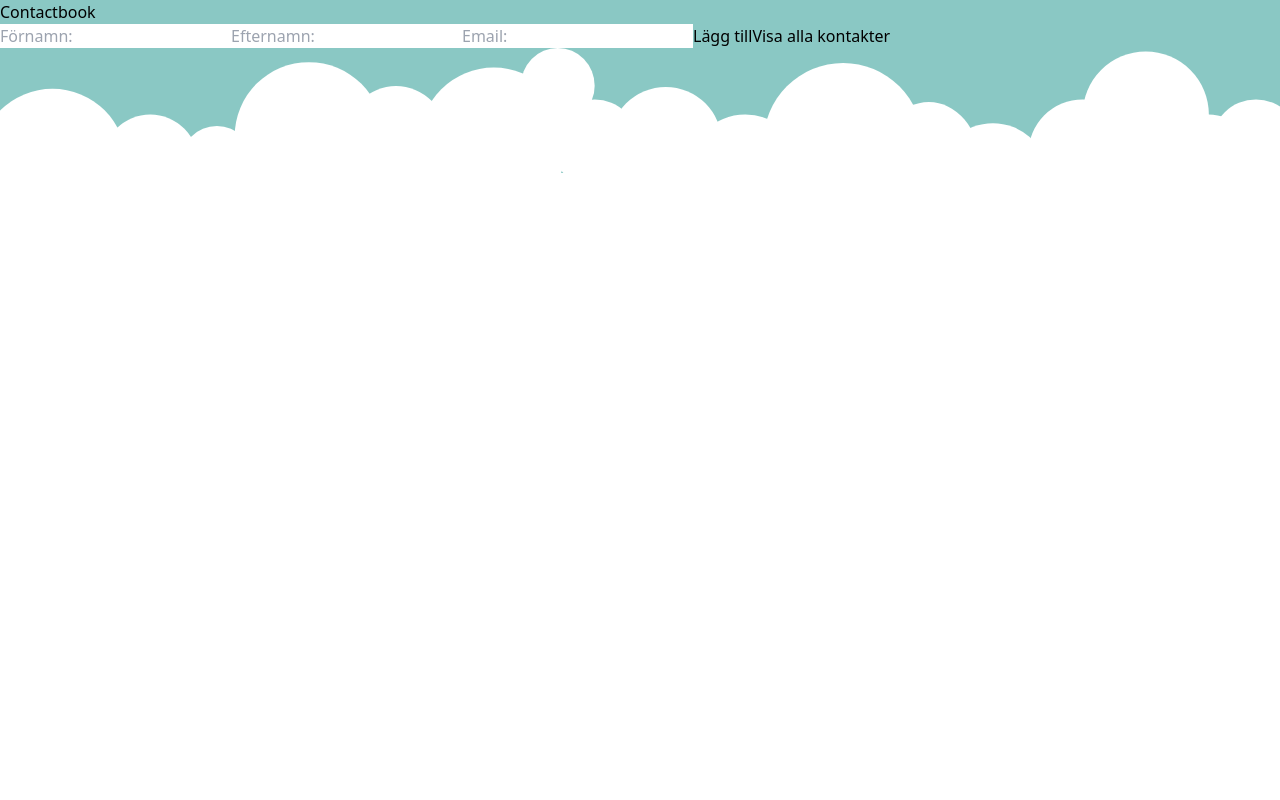
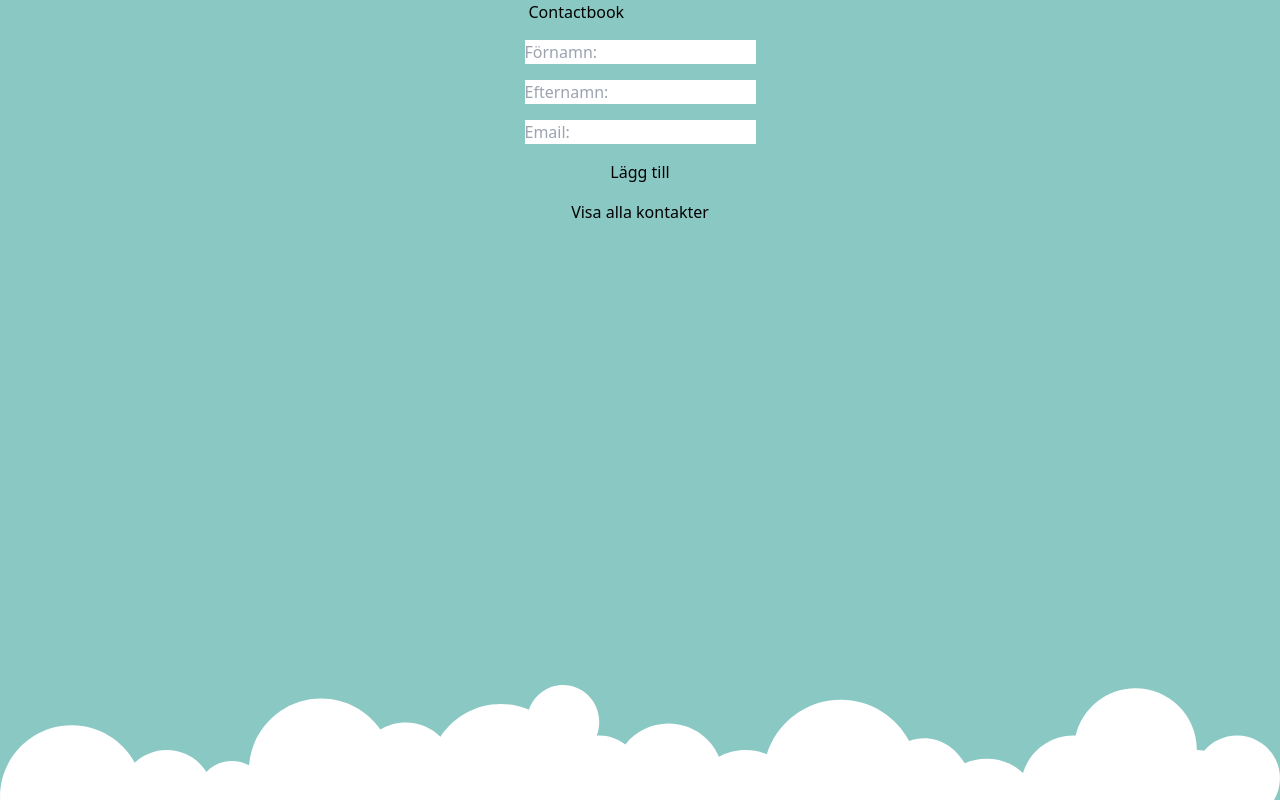
Before and after one commit to elliotabrahamsson/Contactbook, a Vue app: page / in a window 1280 px wide. Built offline with nearby package versions, Linux system fonts and the light colour scheme.

Commit message:
Changed the look of homeView

```diff
--- a/index.html
+++ b/index.html
@@ -6,8 +6,8 @@
     <link rel="stylesheet" href="./src/assets/main.css" />
     <title>Contactbook</title>
   </head>
-  <body>
-    <div id="app" class="bg-[#8AC8C4]"></div>
+  <body class="bg-[#8AC8C4]">
+    <div id="app" ></div>
     <script type="module" src="./src/main.js"></script>
   </body>
 </html>
--- a/src/components/Footer.vue
+++ b/src/components/Footer.vue
@@ -1,5 +1,5 @@
 <template>
-    <div>
+    <div class=" absolute inset-x-0 bottom-0">
         <img src="../assets/footerClouds.svg" alt="Clouds in footer">
     </div>
 </template>
--- a/src/views/HomeView.vue
+++ b/src/views/HomeView.vue
@@ -1,10 +1,10 @@
 <template class="background">
-  <div>
-    <h1>Contactbook</h1>
+  <div class=" w-fit mx-auto grid grid-cols-1 gap-4">
+    <h1 class=" mx-1">Contactbook</h1>
 
-    <input id="firstName" placeholder="Förnamn:" type="text" />
-    <input id="lastName" placeholder="Efternamn:" type="text" />
-    <input type="text" id="email" placeholder="Email:" />
+    <input id="firstName" placeholder="Förnamn:" type="text" class=" " />
+    <input id="lastName" placeholder="Efternamn:" type="text" class=" " />
+    <input type="text" id="email" placeholder="Email:" class=" " />
     <button id="add" v-on:click="addContact()">Lägg till</button>
     <button id="showAll" v-on:click="showContacts()">
       Visa alla kontakter
```
Also changed, not shown: src/assets/footerClouds.svg.
